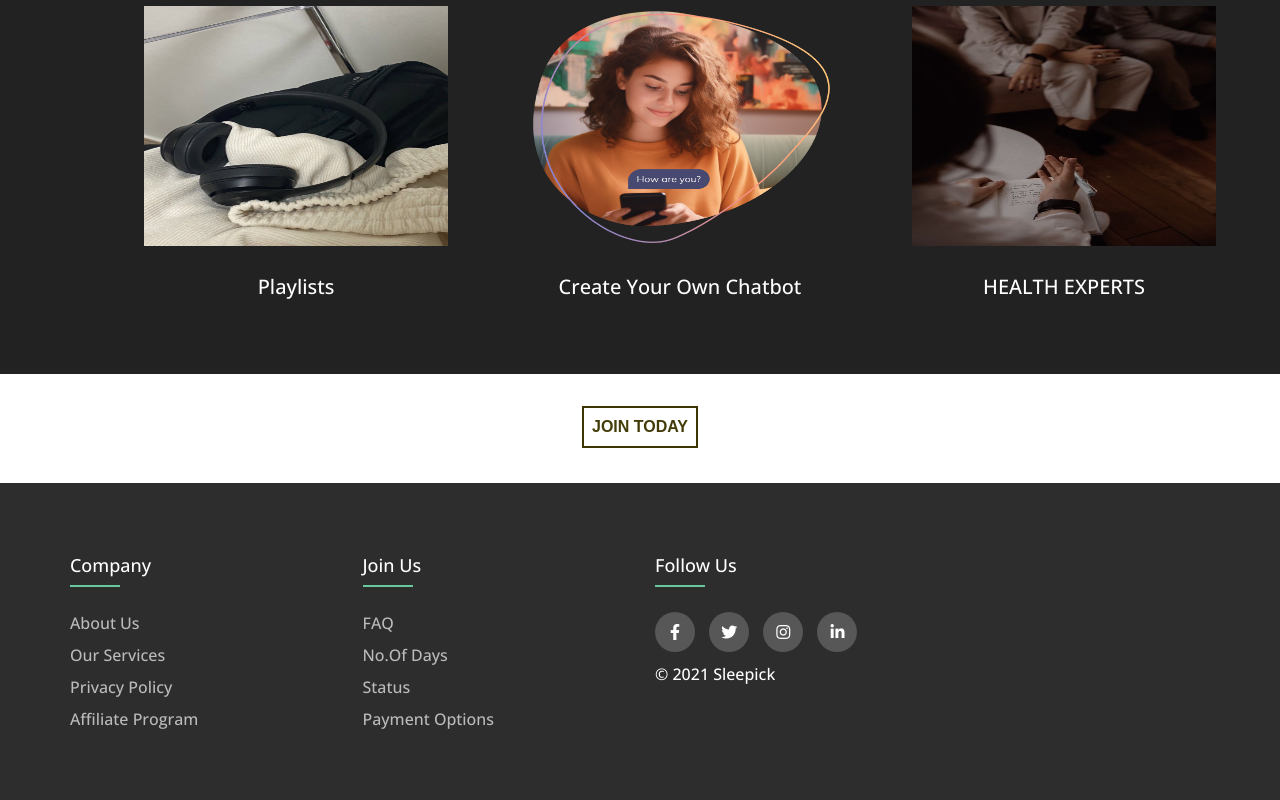
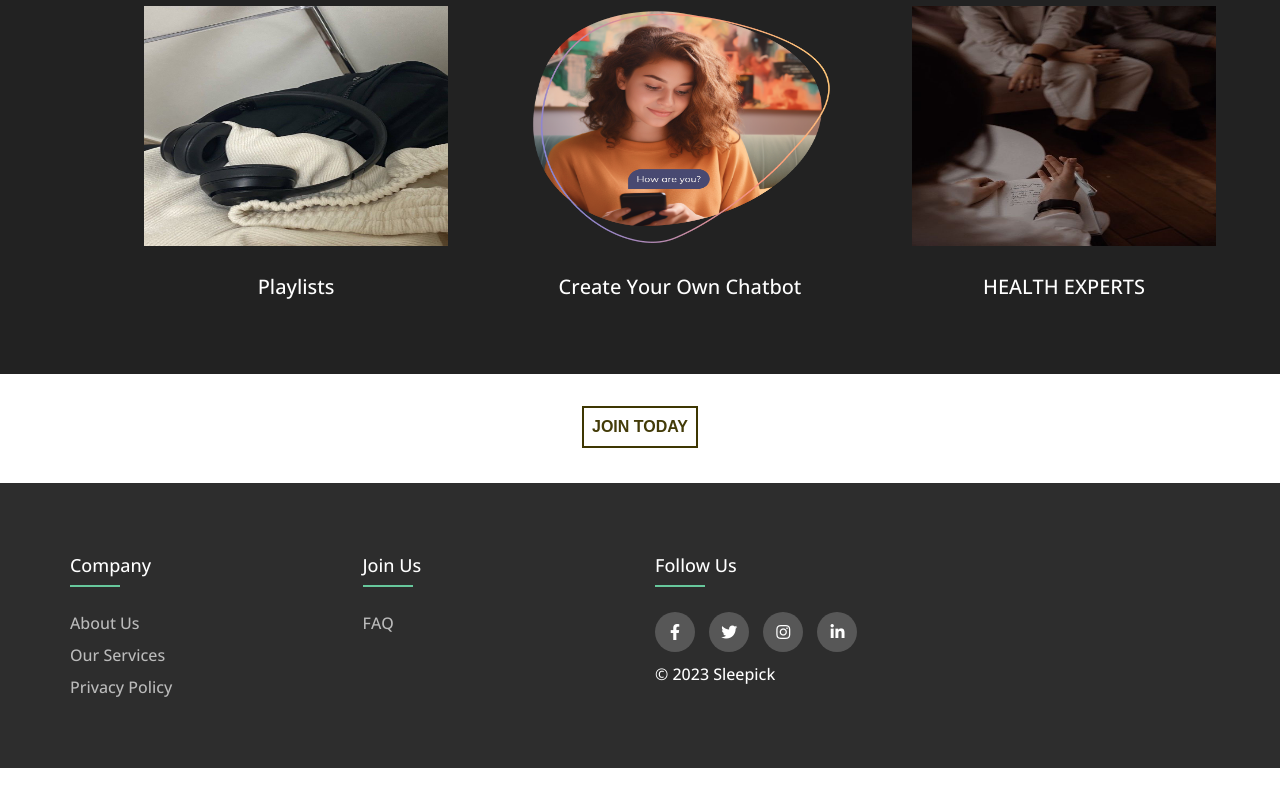
Before and after one commit to Omkar270048/harshh, a website: page html/index.html in a window 1280 px wide. Shown: the part 1922-2722 px from the top of the page. After the commit the page ends 2690 px from the top, so only its background shows below. Drawn offline with nearby package versions, Linux system fonts and the light colour scheme; a web font is replaced by a local one.

Commit message:
Update index.html

```diff
--- a/html/index.html
+++ b/html/index.html
@@ -94,16 +94,12 @@
                             <li><a href="#about">about us</a></li>
                             <li><a href="#services">our services</a></li>
                             <li><a href="#about">privacy policy</a></li>
-                            <li><a href="#services">affiliate program</a></li>
                         </ul>
                     </div>
                     <div class="footer-col">
                         <h4>Join us </h4>
                         <ul>
                             <li><a href="#">FAQ</a></li>
-                            <li><a href="#"> No.of days</a></li>
-                            <li><a href="#">status</a></li>
-                            <li><a href="#">payment options</a></li>
                         </ul>
                     </div>
 
@@ -115,7 +111,7 @@
                             <a href="#www.instagram.com"><i class="fab fa-instagram"></i></a>
                             <a href="#www.linkden.com"><i class="fab fa-linkedin-in"></i></a>
                         </div>
-                        <p style="color: white; font-size: 1rem;">&copy; 2021 Sleepick</p>
+                        <p style="color: white; font-size: 1rem;">&copy; 2023 Sleepick</p>
                     </div>
                 </div>
             </div>
```
